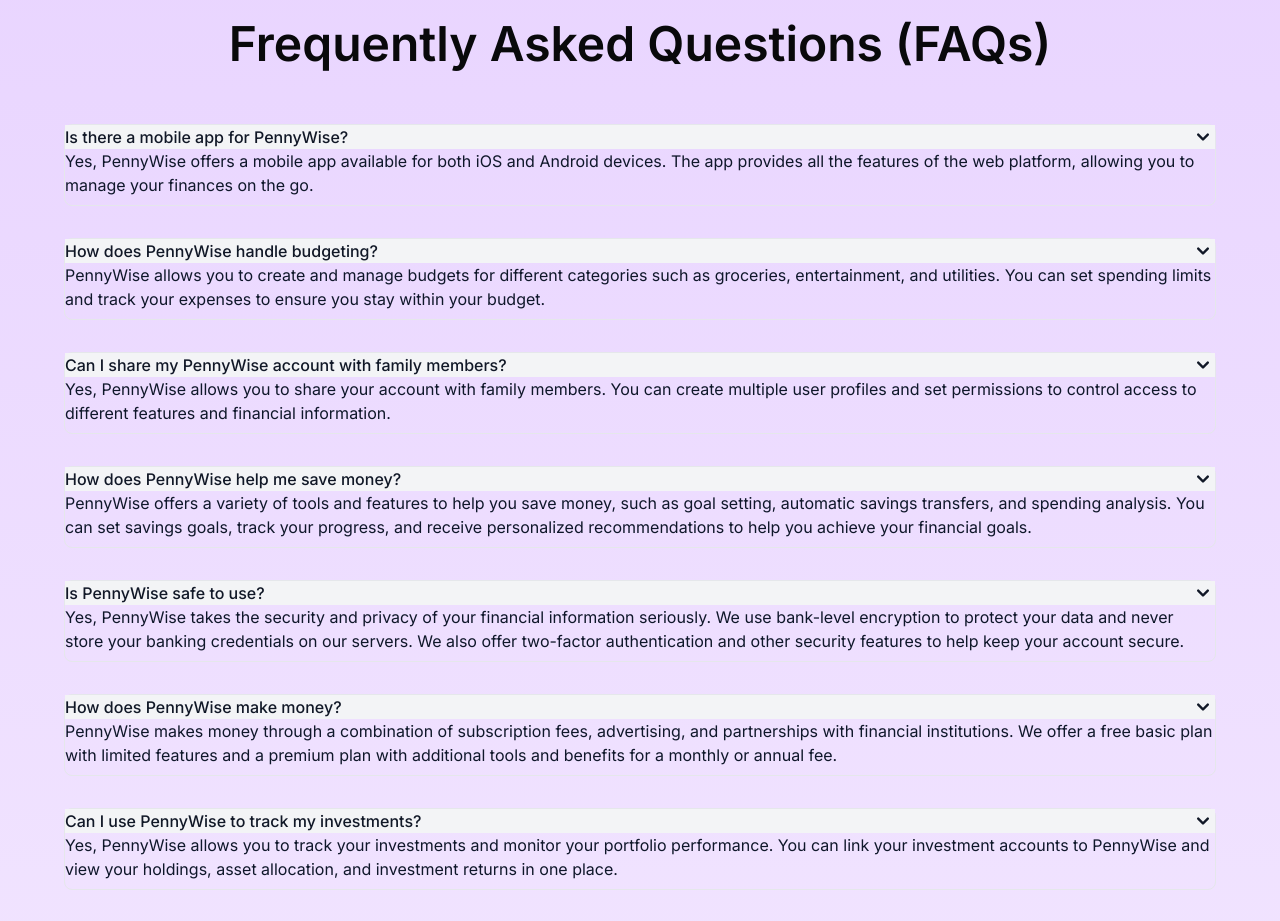
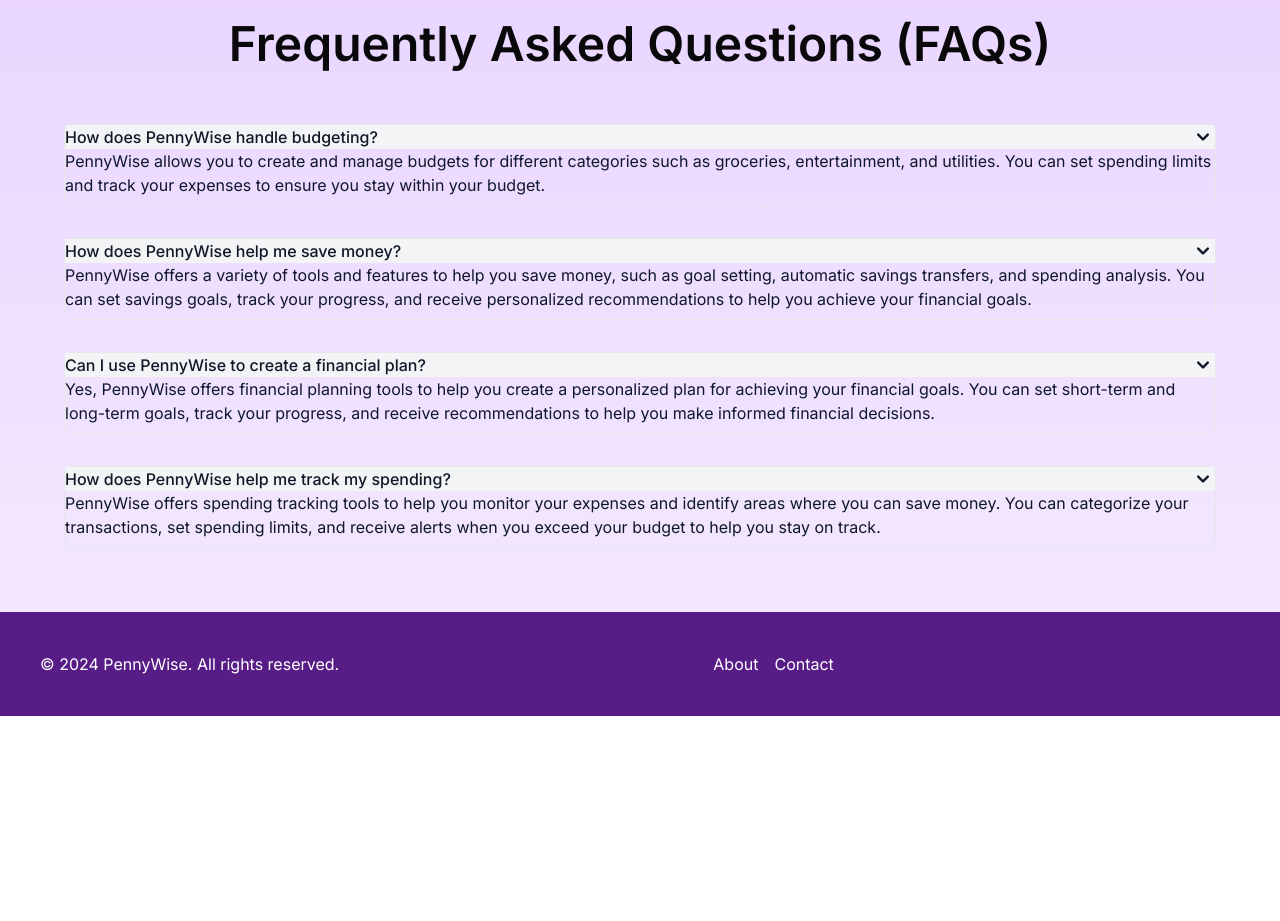
Before and after one commit to kofiad/pennywise, a Next.js app: page / in a window 1280 px wide. Shown: the part 1980-2901 px from the top of the page. After the commit the page ends 2696 px from the top, so only its background shows below. Built offline with nearby package versions, Linux system fonts and the light colour scheme; no server answers.

Commit message:
Refactor FAQ component to remove unused questions and improve readability

```diff
--- a/components/FAQ.jsx
+++ b/components/FAQ.jsx
@@ -1,12 +1,6 @@
 import { AccordionComponent } from "./ui/accordion"
 
 const FaqOptions =[
-  {
-    title: "Is there a mobile app for PennyWise?",
-    content: [
-        "Yes, PennyWise offers a mobile app available for both iOS and Android devices. The app provides all the features of the web platform, allowing you to manage your finances on the go."
-    ]
-},
 {
     title: "How does PennyWise handle budgeting?",
     content: [
@@ -14,39 +8,9 @@ const FaqOptions =[
     ]
 },
 {
-    title: "Can I share my PennyWise account with family members?",
-    content: [
-        "Yes, PennyWise allows you to share your account with family members. You can create multiple user profiles and set permissions to control access to different features and financial information."
-    ]
-},
-{
     title: "How does PennyWise help me save money?",
     content: [
         "PennyWise offers a variety of tools and features to help you save money, such as goal setting, automatic savings transfers, and spending analysis. You can set savings goals, track your progress, and receive personalized recommendations to help you achieve your financial goals."
-    ]
-},
-{
-    title: "Is PennyWise safe to use?",
-    content: [
-        "Yes, PennyWise takes the security and privacy of your financial information seriously. We use bank-level encryption to protect your data and never store your banking credentials on our servers. We also offer two-factor authentication and other security features to help keep your account secure."
-    ]
-},
-{
-    title: "How does PennyWise make money?",
-    content: [
-        "PennyWise makes money through a combination of subscription fees, advertising, and partnerships with financial institutions. We offer a free basic plan with limited features and a premium plan with additional tools and benefits for a monthly or annual fee."
-    ]
-},
-{
-    title: "Can I use PennyWise to track my investments?",
-    content: [
-        "Yes, PennyWise allows you to track your investments and monitor your portfolio performance. You can link your investment accounts to PennyWise and view your holdings, asset allocation, and investment returns in one place."
-    ]
-},
-{
-    title: "How does PennyWise help me pay off debt?",
-    content: [
-        "PennyWise offers tools and resources to help you pay off debt faster and save money on interest. You can create a debt payoff plan, track your progress, and receive personalized recommendations to help you become debt-free sooner."
     ]
 },
 {
```
